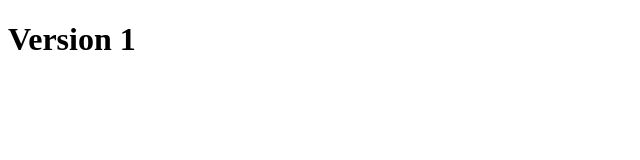
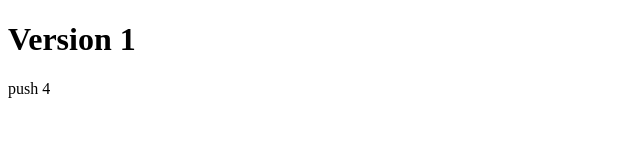
Before and after one commit to EngrLean/git_toturial, a plain HTML site: page index.html in a window 1280 px wide. Shown: the full height of the page, 0-640 px from the left. Drawn offline with Linux system fonts and the light colour scheme.

Commit message:
version 4

```diff
--- a/index.html
+++ b/index.html
@@ -7,5 +7,6 @@
 </head>
 <body>
     <h1>Version 1</h1>
+    <p>push 4</p>
 </body>
 </html>
```
